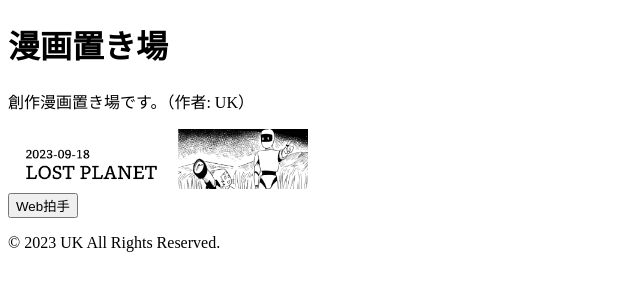
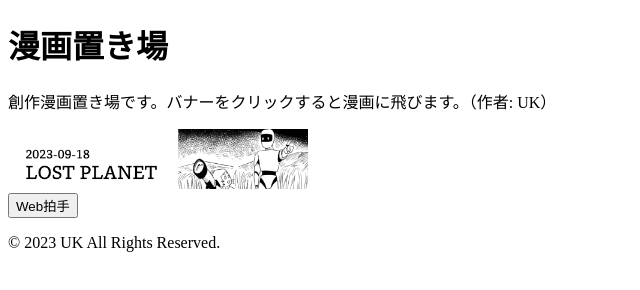
Before and after one commit to UK-comics/my-homepage, a plain HTML site: page docs/index.html in a window 1280 px wide. Shown: the whole page, without its empty margins (0-640 px from the left). Drawn offline with Linux system fonts and the light colour scheme.

Commit message:
update body

```diff
--- a/docs/index.html
+++ b/docs/index.html
@@ -5,7 +5,7 @@
 </head>
 <body>
     <h1>漫画置き場</h1>
-    <p>創作漫画置き場です。（作者: UK）</p>
+    <p>創作漫画置き場です。バナーをクリックすると漫画に飛びます。（作者: UK）</p>
 
     <main>
     <!-- 別のページへのリンクを追加 -->
```
